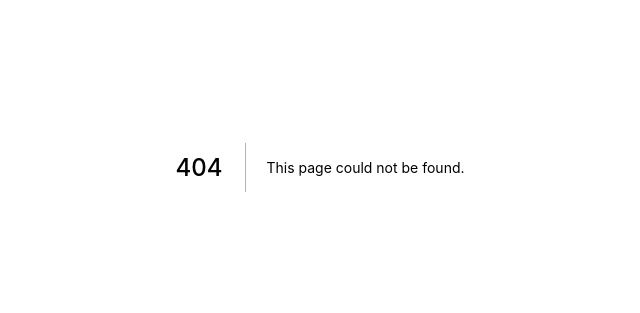
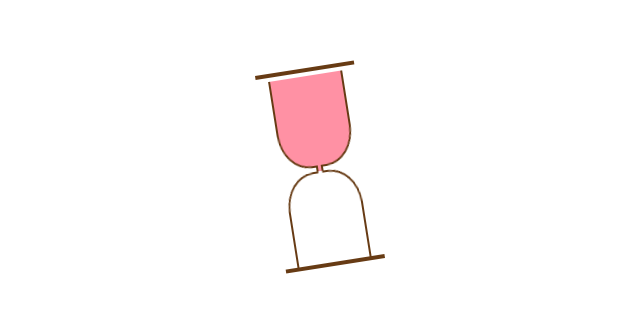
Before and after one commit to anushkakamalja/Cake-O-Mania, a Next.js app: page /auth/google/callback/login/failed in a window 1280 px wide. Before the commit this address had no page. Shown: the part 233-546 px from the top of the page, without its empty margins (320-960 px from the left). Built offline with nearby package versions, Linux system fonts and the light colour scheme; a web font is replaced by a local one.

Commit message:
Add routes for google signup/login callbacks
Signed-off-by: Mukul Pathania <mukulpathania96@gmail.com>

```diff
--- /dev/null
+++ b/pages/auth/google/callback/login/failed.js
@@ -0,0 +1,11 @@
+// import { useRouter } from 'next/router';
+import PageLoader from '../../../../../components/PageLoader';
+// import useKeyValPairFromUrlHash from '../../../../../hooks/useKeyValPairFromUrlHash';
+
+const Failed = () => {
+    // const router = useRouter();
+    // const { message } = useKeyValPairFromUrlHash(router.asPath);
+    return <PageLoader />;
+};
+
+export default Failed;
--- /dev/null
+++ b/pages/auth/google/callback/login/success.js
@@ -0,0 +1,11 @@
+// import { useRouter } from 'next/router';
+import PageLoader from '../../../../../components/PageLoader';
+// import useKeyValPairFromUrlHash from '../../../../../hooks/useKeyValPairFromUrlHash';
+
+const Success = () => {
+    // const router = useRouter();
+    // const { token, message } = useKeyValPairFromUrlHash(router.asPath);
+    return <PageLoader />;
+};
+
+export default Success;
--- /dev/null
+++ b/pages/auth/google/callback/signup/failed.js
@@ -0,0 +1,11 @@
+// import { useRouter } from 'next/router';
+import PageLoader from '../../../../../components/PageLoader';
+// import useKeyValPairFromUrlHash from '../../../../../hooks/useKeyValPairFromUrlHash';
+
+const Failed = () => {
+    // const router = useRouter();
+    // const { message } = useKeyValPairFromUrlHash(router.asPath);
+    return <PageLoader />;
+};
+
+export default Failed;
--- /dev/null
+++ b/pages/auth/google/callback/signup/success.js
@@ -0,0 +1,11 @@
+// import { useRouter } from 'next/router';
+import PageLoader from '../../../../../components/PageLoader';
+// import { getHashKeyValPairFromUrl } from '../../../../../utils/parseHash';
+
+const Success = () => {
+    // const router = useRouter();
+    // const { token, message } = getHashKeyValPairFromUrl(router.asPath);
+    return <PageLoader />;
+};
+
+export default Success;
```
